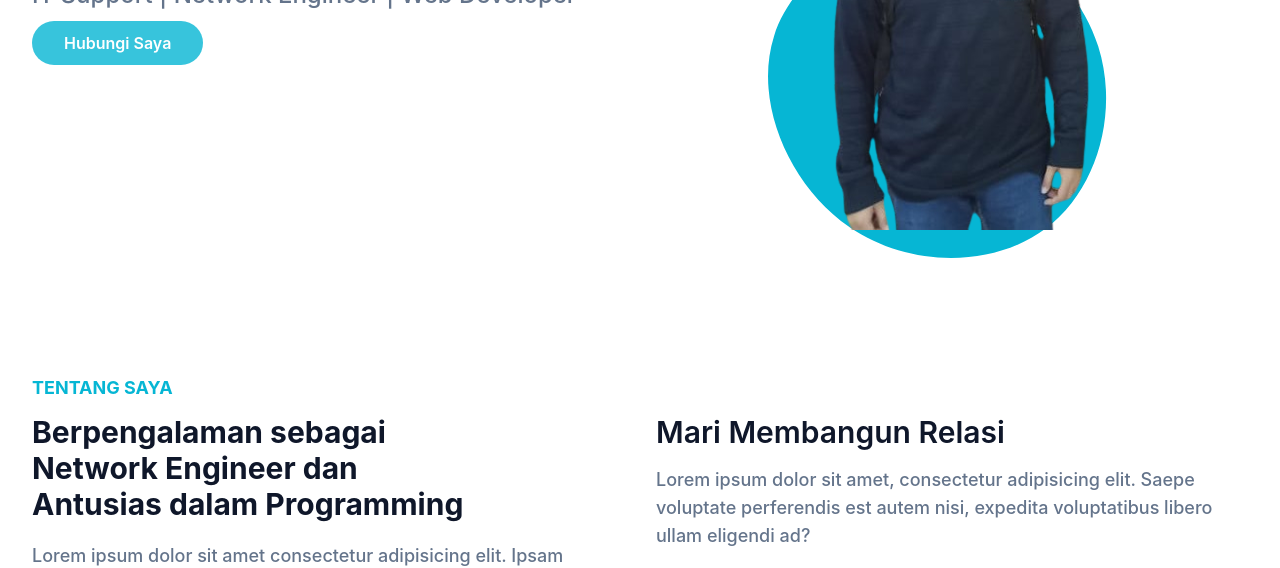
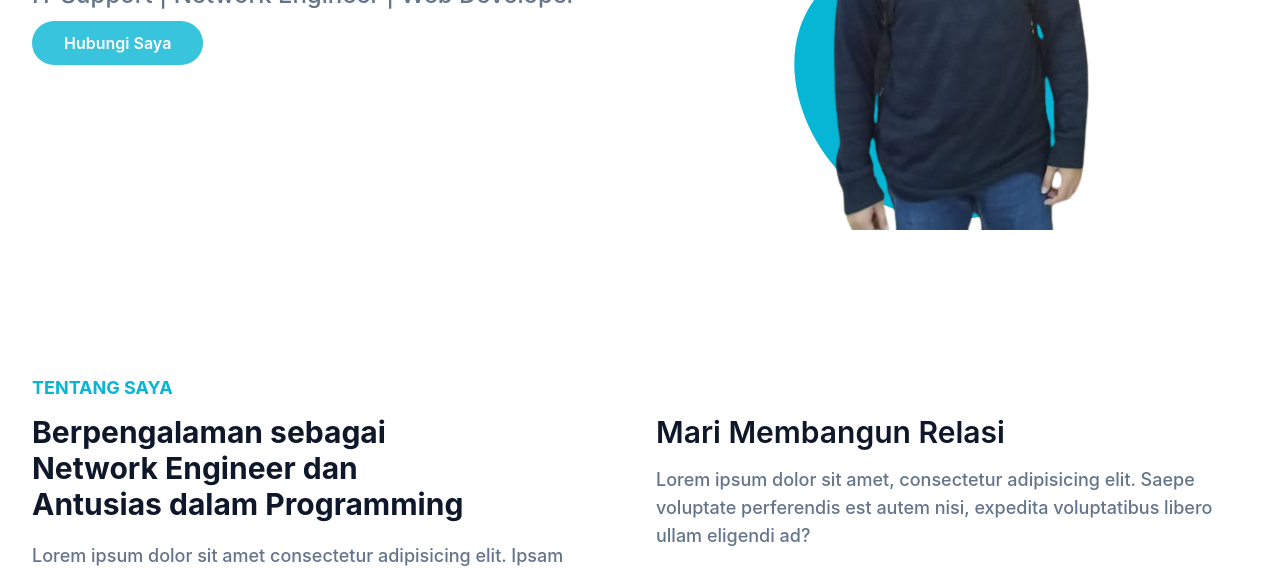
Before and after one commit to darulannas/portfolio-darul-tailwind-css3, a website: page index.html in a window 1280 px wide. Shown: the part 420-988 px from the top of the page. Drawn offline with Linux system fonts and the light colour scheme.

Commit message:
revisi hero 2

```diff
--- a/index.html
+++ b/index.html
@@ -62,8 +62,8 @@
           <div class="w-full self-end px-4 lg:w-1/2">
             <div class="relative mt-10 lg:mt-9 lg:right-0">
               <img src="dist/img/profil-image.png" alt="darul" class="max-w-full mx-auto" />
-              <span class="absolute -bottom-10 -z-10 left-1/2 -translate-x-1/2 md:scale-125">
-                <svg width="350" height="350" viewBox="0 0 200 200" xmlns="http://www.w3.org/2000/svg">
+              <span class="absolute -bottom-0 -z-10 left-1/2 -translate-x-1/2 md:scale-125">
+                <svg width="300" height="300" viewBox="0 0 200 200" xmlns="http://www.w3.org/2000/svg">
                   <path
                     fill="#06b6d4"
                     d="M55.7,-18.6C63.6,6.4,55.6,36,35.7,50.9C15.7,65.8,-16.2,66,-39.1,50.3C-62,34.5,-75.8,2.7,-67.8,-22.4C-59.7,-47.5,-29.9,-65.9,-3,-64.9C23.9,-64,47.7,-43.6,55.7,-18.6Z"
```
